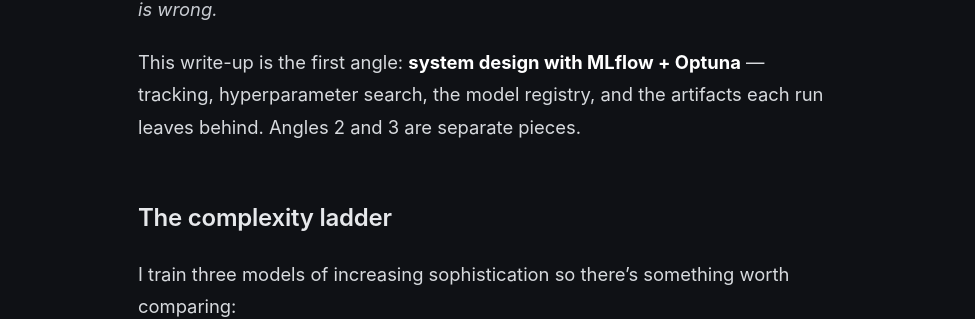
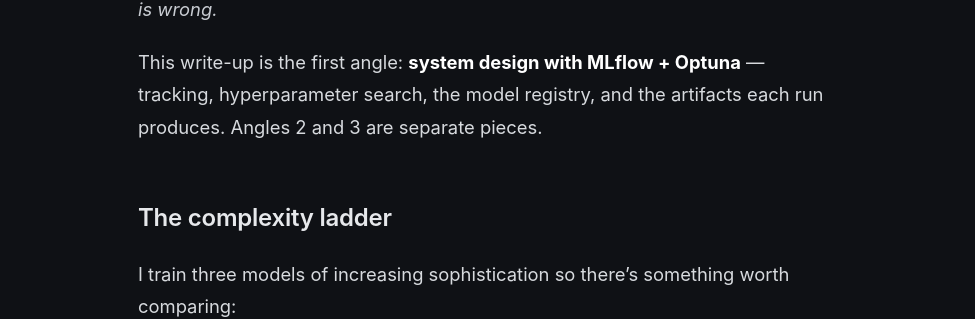
Before and after one commit to rp-playground/rp-playground.github.io, a Jekyll site: the page built from _writing/mnist-mlflow.md, in a window 1280 px wide and 1400 px high, scrolled down 758 px. Shown: the part 209-528 px from the top of the window, without its empty margins (152-1127 px from the left). Built offline with Jekyll 4.4.1, drawn with Linux system fonts in a browser that asks for light colours; some of the changed text lies outside the part shown.

Commit message:
Plainer phrasing in MNIST x MLflow post
Remove conversational tics: 'leaves behind', 'the payoff comes once',
the 'stopped on purpose vs crashed' aside, and 'a real chunk'.

```diff
--- a/_writing/mnist-mlflow.md
+++ b/_writing/mnist-mlflow.md
@@ -31,7 +31,7 @@ hyperparameter search on top of it.*
 
 This write-up is the first angle: **system design with MLflow + Optuna** —
 tracking, hyperparameter search, the model registry, and the artifacts each run
-leaves behind. Angles 2 and 3 are separate pieces.
+produces. Angles 2 and 3 are separate pieces.
 
 ## The complexity ladder
 
```
Also changed, not shown: other parts of _writing/mnist-mlflow.md (+5 -6 lines).
